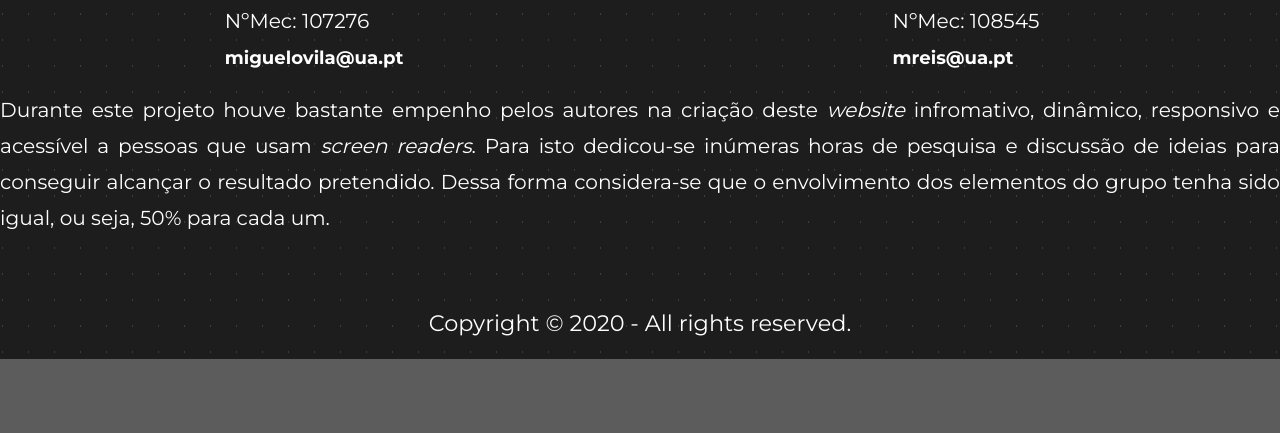
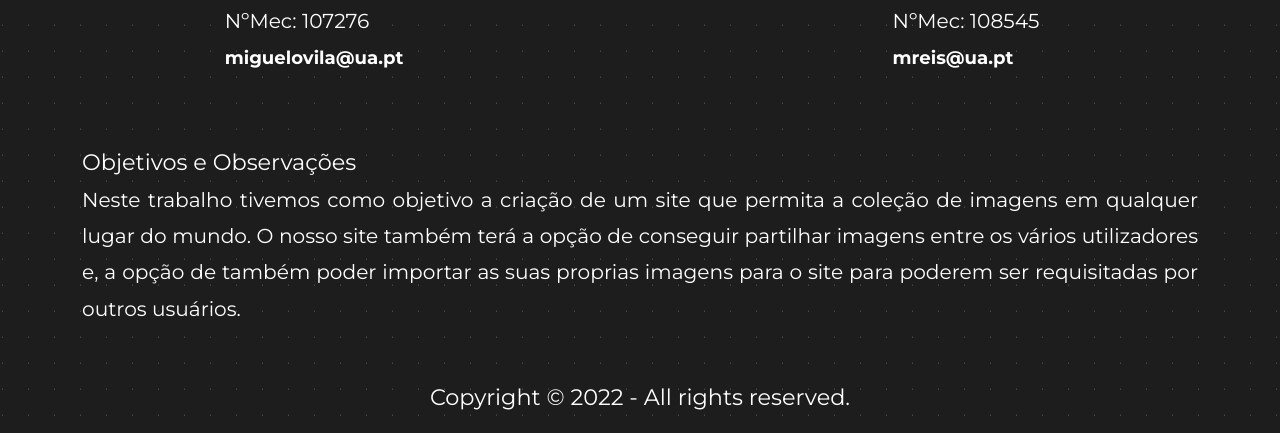
Before and after one commit to miguelviladev/li-pf, a plain HTML site: page project/client/about.html in a window 1280 px wide. Shown: the part 1032-1465 px from the top of the page. Before the commit the page ends 1391 px from the top, so only its background shows below. Drawn offline with Linux system fonts and the light colour scheme.

Commit message:
Updated the objectives and observations section

```diff
--- a/project/client/about.html
+++ b/project/client/about.html
@@ -79,9 +79,11 @@
         </div>
     </section>
 
-    <section class="section" >
-        <div class="row">
-            <p class="paragraph-light">Durante este projeto houve bastante empenho pelos autores na criação deste <i>website</i> infromativo, dinâmico, responsivo e acessível a pessoas que usam <i>screen readers</i>. Para isto dedicou-se inúmeras horas de pesquisa e discussão de ideias para conseguir alcançar o resultado pretendido. Dessa forma considera-se que o envolvimento dos elementos do grupo tenha sido igual, ou seja, 50% para cada um.</p>
+    <section class="section-space" >
+        <div class="container">
+            <div class="center">Objetivos e Observações</div>
+            <p class="paragraph-light">Neste trabalho tivemos como objetivo a criação de um site que permita a coleção de imagens em qualquer lugar do mundo. O nosso site também terá a opção de conseguir partilhar imagens entre os vários utilizadores e, a opção de também poder importar as suas proprias imagens para o site para poderem ser requisitadas por outros usuários. </p>
+
         </div>
     </section>
 
@@ -91,7 +93,7 @@
     <footer class="footer-light section-space">
         <div class="container text-center">
             <div class="footer-text">
-                <p> Copyright © 2020 - All rights reserved.</p>
+                <p> Copyright © 2022 - All rights reserved.</p>
             </div>
         </div>
 
```
Also changed, not shown: project/client/css/about-style.css (line endings or trailing spaces), project/client/css/global-style.css (line endings or trailing spaces), 1 other file.
